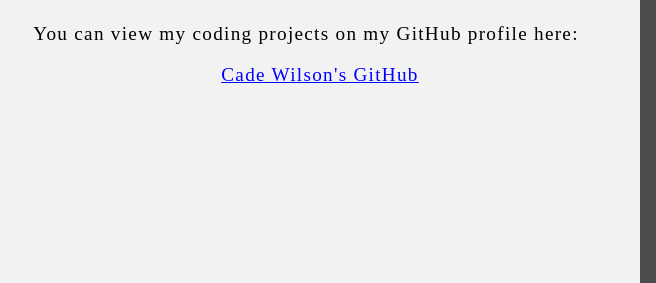
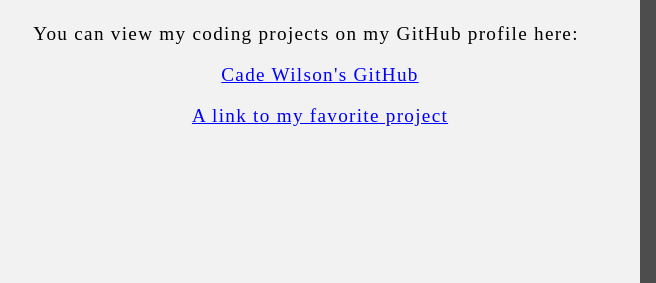
Before and after one commit to cade25wilson/cade25wilson.github.io, a plain HTML site: page index.html in a window 1280 px wide. Shown: the part 1835-2118 px from the top of the page, 0-656 px from the left. Drawn offline with Linux system fonts and the light colour scheme.

Commit message:
added favorite project

```diff
--- a/index.html
+++ b/index.html
@@ -135,6 +135,8 @@
 			<h1>GitHub</h1>
 				<p>You can view my coding projects on my GitHub profile here:<br>
 				<center><a href="https://github.com/cade25wilson" target="_blank">Cade Wilson's GitHub</a></center></p>
+				<center><a href="https://github.com/cade25wilson/C-Sharp-Projects/tree/main/game" target="_blank">A link to my favorite project</a></center></p>
+
 		</div>
 
 		<div class="Column_2"> <!-- Right column -->
```
